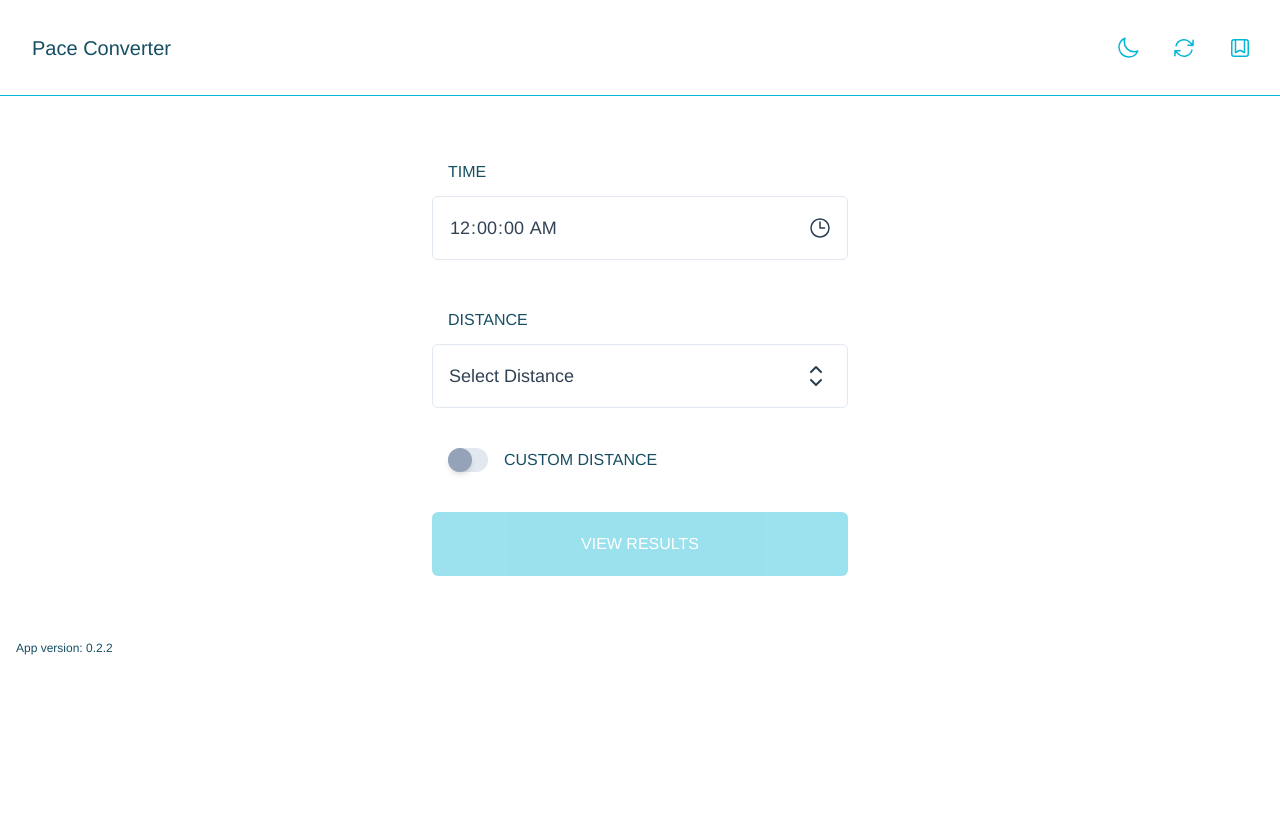
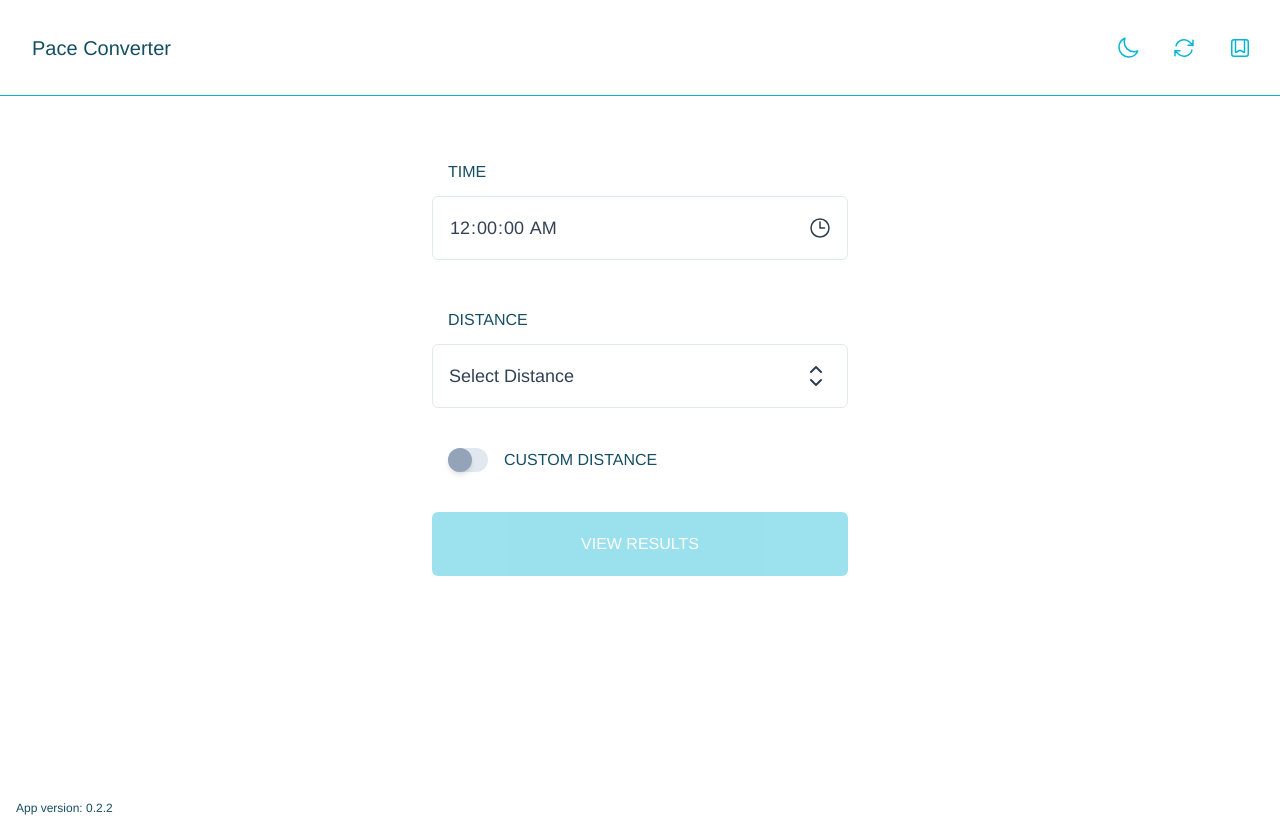
Before and after one commit to petrfaitl/pace-calculator-v2, a Vue app: page / in a window 1280 px wide. Built offline with nearby package versions, Linux system fonts and the light colour scheme.

Commit message:
Sets app version positioning

```diff
--- a/src/components/TheFooter.vue
+++ b/src/components/TheFooter.vue
@@ -1,5 +1,5 @@
 <template>
-  <div class="container px-4 text-left pt-8">
+  <div class="container px-4 text-left mt-48">
     <div class="text-xs text-cyan-900 dark:text-cyan-100">
       App version: {{ appVersion }}
     </div>
```
